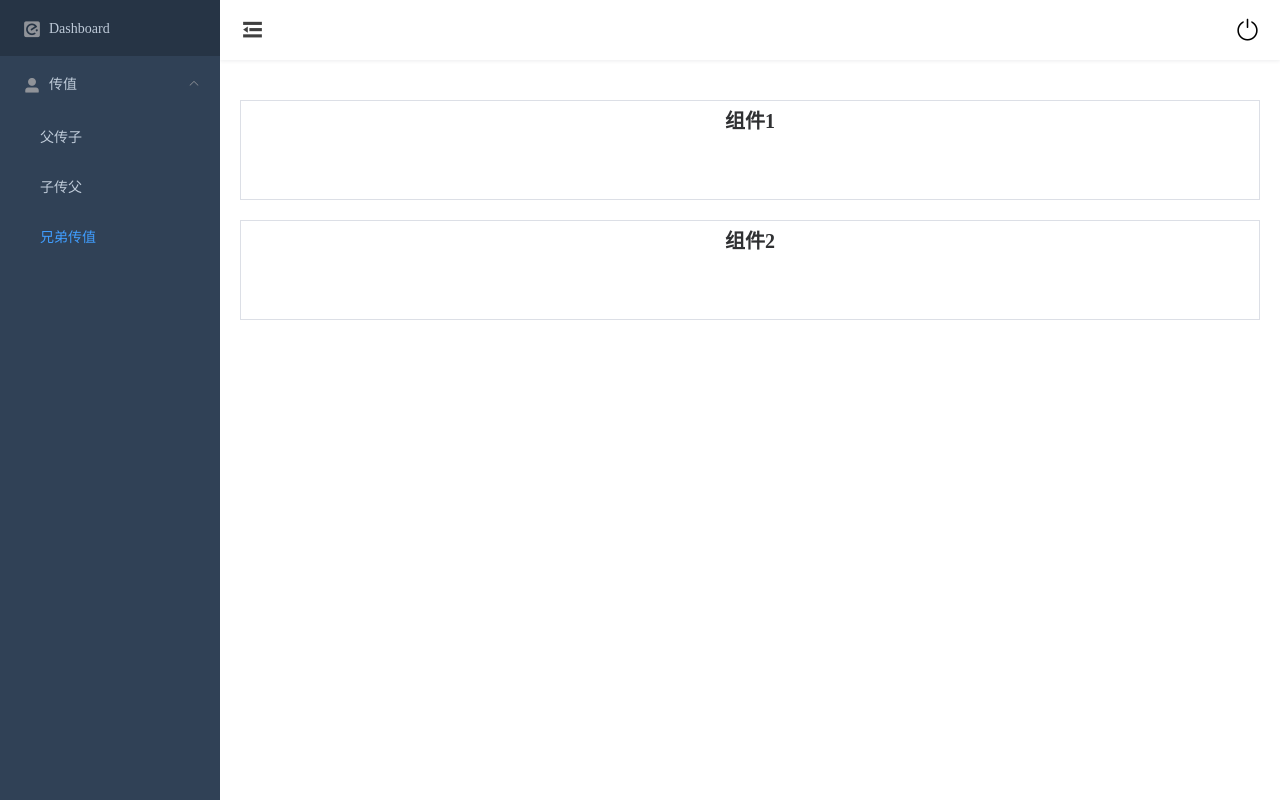
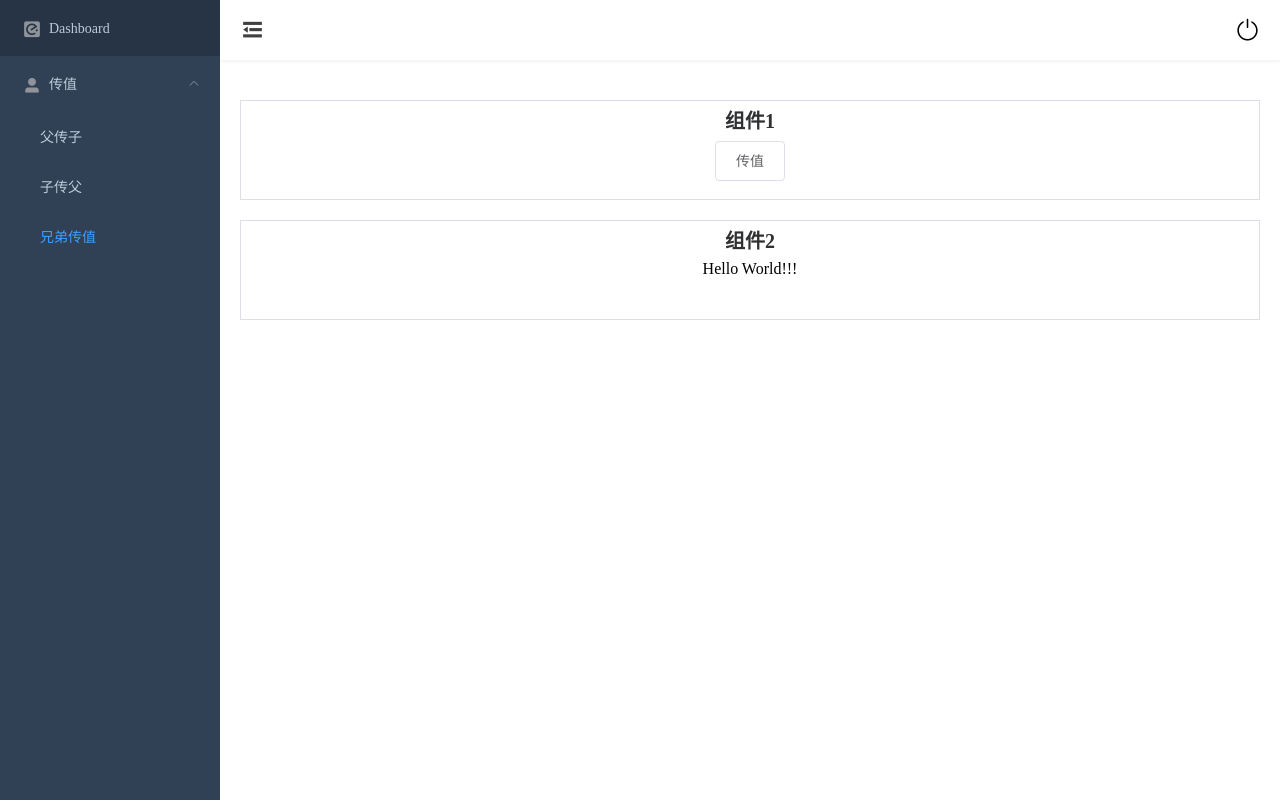
Before and after one commit to mrxiang-hub/vue-project, a Vue app: page /valueTransfer/brotherToBrother in a window 1280 px wide. Built offline with nearby package versions, Linux system fonts and the light colour scheme.

Commit message:
$bus兄弟组件传值

```diff
--- a/src/views/valueTransfer/brother1.vue
+++ b/src/views/valueTransfer/brother1.vue
@@ -1,12 +1,22 @@
 <template>
   <div class="brother1">
     <h3 class="title">组件1</h3>
+    <el-button
+        @click="sendVal"
+    >传值
+    </el-button>
   </div>
 </template>
 
 <script>
+import Bus from './bus';
 export default {
-  name: "brother1"
+  name: "brother1",
+  methods: {
+    sendVal() {
+      Bus.$emit('sendVal', 'Hello Vue!!!')
+    }
+  }
 }
 </script>
 
--- a/src/views/valueTransfer/brother2.vue
+++ b/src/views/valueTransfer/brother2.vue
@@ -1,12 +1,25 @@
 <template>
   <div class="brother2">
     <h3 class="title">组件2</h3>
+    {{ txt }}
   </div>
 </template>
 
 <script>
+import Bus from './bus';
+
 export default {
-  name: "brother2"
+  name: "brother2",
+  data() {
+    return {
+      txt: 'Hello World!!!'
+    }
+  },
+  created() {
+    Bus.$on('sendVal', str => {
+      this.txt = str;
+    })
+  }
 }
 </script>
 
--- /dev/null
+++ b/src/views/valueTransfer/bus.js
@@ -0,0 +1,4 @@
+import Vue from 'vue';
+
+let Bus = new Vue();
+export default Bus;
```
